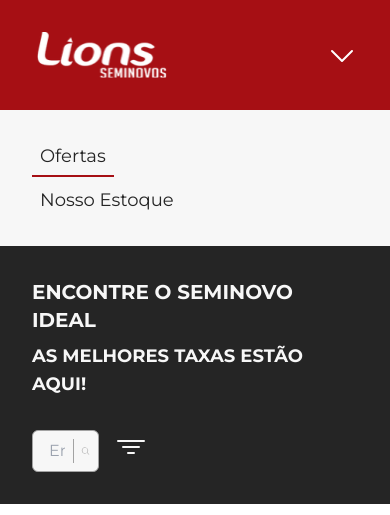
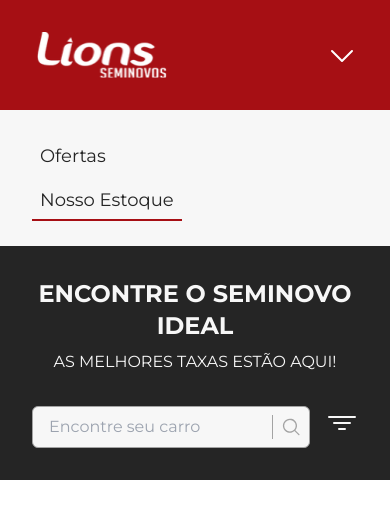
Before and after one commit to jeffersontk/LionsSeminovos, a Next.js app: page /estoque in a window 390 px wide. Both pictures are taken after a click on the button 342 px from the left and 54 px from the top of the page. Shown: the top 515 px of the page. Built offline with nearby package versions, Linux system fonts and the light colour scheme.

Commit message:
ajuste no componente de navegacao

```diff
--- a/src/components/Atoms/NavItem/index.tsx
+++ b/src/components/Atoms/NavItem/index.tsx
@@ -6,16 +6,19 @@ interface props {
   label: string;
   href: string;
   active?: boolean;
+  toggleMenu?: () => void;
 }
 
 export function NavItem({
   label,
   href,
   active = false,
+  toggleMenu
 }: props) {
   return (
       <Link
         href={href}
+        onClick={toggleMenu}
       >
         <span className={clsx('text-lg lg:text-xl text-secondary lg:text-offWhite px-2', {
           'border-b-2 border-primary lg:border-offWhite pb-2': active,
--- a/src/components/Molecules/Filter/index.tsx
+++ b/src/components/Molecules/Filter/index.tsx
@@ -42,10 +42,10 @@ export function Filter() {
     <section className="bg-secondary py-8 px-8 lg:px-0 w-full flex items-center justify-center">
       <div className="max-w-[1280px] w-full flex flex-col gap-8 items-center justify-center">
         <div className="flex flex-col gap-2 justify-center items-center">
-          <h1 className="text-offWhite text-xl lg:text-3xl font-bold">ENCONTRE O SEMINOVO IDEAL</h1>
-          <h3 className="text-offWhite text-lg lg:text-xl font-bold">AS MELHORES TAXAS ESTÃO AQUI!</h3>
+          <h1 className="text-offWhite text-2xl lg:text-3xl font-bold text-center">ENCONTRE O SEMINOVO IDEAL</h1>
+          <h3 className="text-offWhite text-base lg:text-xl lg:font-bold text-center">AS MELHORES TAXAS ESTÃO AQUI!</h3>
         </div>
-        <div className="w-full grid grid-flow-row-dense grid-cols-3">
+        <div className="w-full grid grid-cols-1 gap-4 lg:gap-0 lg:grid-flow-row-dense lg:grid-cols-3">
           <div className='flex gap-4'>
             <SearchBar />
             <button
--- a/src/components/Molecules/Navigation/mobile/index.tsx
+++ b/src/components/Molecules/Navigation/mobile/index.tsx
@@ -1,17 +1,20 @@
 import { NavItem } from '@/components/Atoms/NavItem'
+import { usePathname } from 'next/navigation';
 import React from 'react'
 
 interface props {
   isOpen: boolean
+  toggleMenu: () => void;
 }
 
-export default function NavigationMobile({isOpen = false}: props) {
+export default function NavigationMobile({isOpen = false, toggleMenu}: props) {
+  const pathname = usePathname()
   if(!isOpen) return null
 
   return (
     <div className='flex flex-col gap-4 bg-offWhite p-8'>
-       <NavItem label="Ofertas" href="/" active />
-       <NavItem label="Nosso Estoque" href="/estoque" />
+      <NavItem label="Ofertas" href="/" active={pathname === '/'} toggleMenu={toggleMenu} />
+      <NavItem label="Nosso Estoque" href="/estoque" active={pathname === '/estoque'} toggleMenu={toggleMenu} />
     </div>
   )
 }
--- a/src/components/Organisms/Header/index.tsx
+++ b/src/components/Organisms/Header/index.tsx
@@ -38,7 +38,7 @@ export function Header() {
           </div>
         </div>
       </header>
-      <NavigationMobile isOpen={isOpen} />
+      <NavigationMobile isOpen={isOpen} toggleMenu={toggleMenu}/>
     </div>
   )
 }
```
